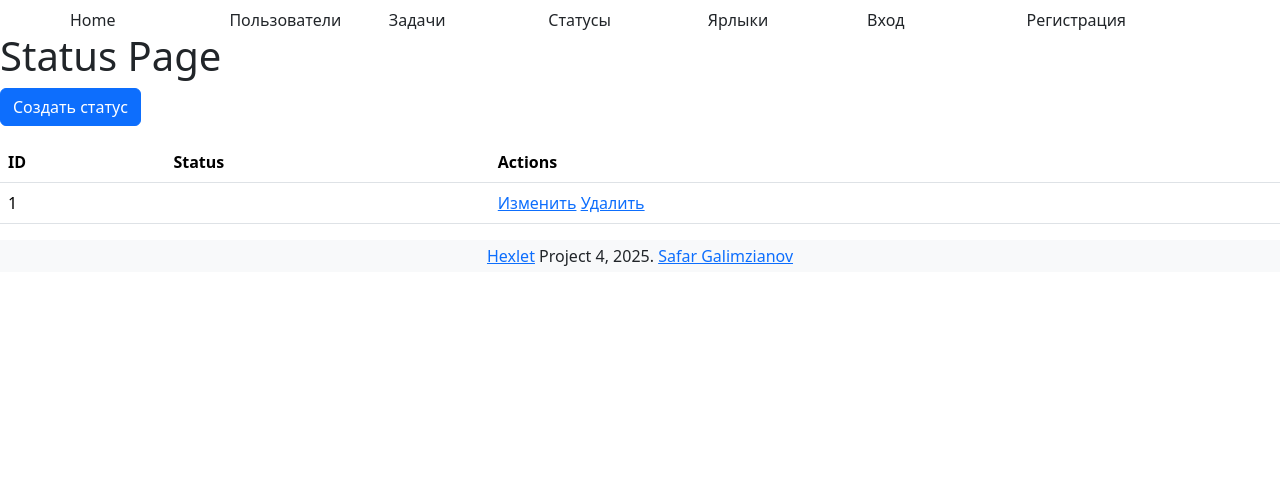
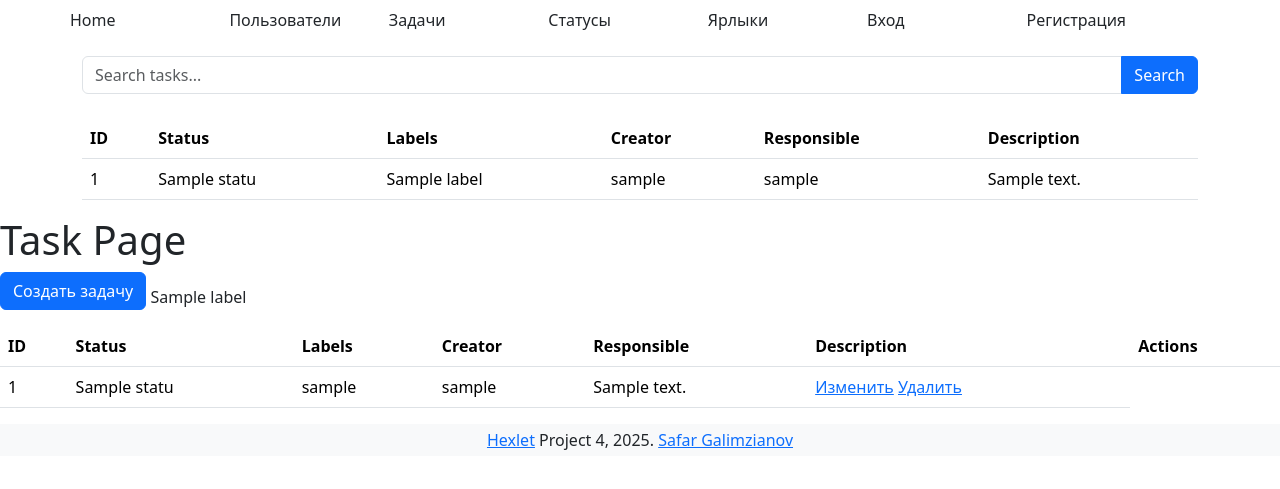
Before and after one commit to SafarGalimzianov/python-project-52, a Django app: template task_manager/templates/tasks/test.html in a window 1280 px wide. Shown: the top 489 px of the page. Run offline with Django 5.2, Linux system fonts and the light colour scheme; the template is opened without the code that fills it: values that come from a table or form of the project are taken from there, others are empty; tables that the repository leaves empty hold one stand-in row (values such as "Sample post").

Commit message:
1.8.?: ...

```diff
--- a/task_manager/templates/tasks/test.html
+++ b/task_manager/templates/tasks/test.html
@@ -21,6 +21,7 @@
         {% block search %}{% endblock %}
         {% block main %}{% endblock %}
     </main>
+
     <div class="container">
         <div class="row w-100">
           <a class="col nav-link" href="{% url 'home' %}">Home</a>
@@ -36,24 +37,85 @@
           {% endif %}
         </div>
       </div>
-  <h1>Status Page</h1>
-  <a class="btn btn-primary mb-3" href="/statuses/create/">Создать статус</a>
+
+
+    <div class="container mt-4">
+        <form method="get" class="mb-4">
+          <div class="input-group">
+            <input type="text" name="q" class="form-control" placeholder="Search tasks..." value="{{ request.GET.q }}">
+            <button class="btn btn-primary" type="submit">Search</button>
+          </div>
+        </form>
+
+        {% if tasks %}
+        <div class="table-responsive">
+          <table class="table table-hover">
+            <thead>
+              <tr>
+                <th>ID</th>
+                <th>Status</th>
+                <th>Labels</th>
+                <th>Creator</th>
+                <th>Responsible</th>
+                <th>Description</th>
+              </tr>
+            </thead>
+            <tbody>
+              {% for task in tasks %}
+              <tr>
+                <td>{{ task.id }}</td>
+                <td>{{ task.status }}</td>
+                <td>
+                  {% for label in task.labels.all %}
+                    {{ label }}{% if not forloop.last %}, {% endif %}
+                  {% endfor %}
+                </td>
+                <td>{{ task.creator.username|default:"-" }}</td>
+                <td>{{ task.responsible.username|default:"-" }}</td>
+                <td>{{ task.description }}</td>
+              </tr>
+              {% empty %}
+              <tr>
+                <td colspan="6">No tasks found.</td>
+              </tr>
+              {% endfor %}
+            </tbody>
+          </table>
+        </div>
+        {% else %}
+          <p>No tasks available.</p>
+        {% endif %}
+      </div>
+
+
+  <h1>Task Page</h1>
+  <a class="btn btn-primary mb-3" href="/tasks/create/">Создать задачу</a>
   <table class="table">
     <thead>
       <tr>
         <th>ID</th>
         <th>Status</th>
+        <th>Labels</th>
+        <th>Creator</th>
+        <th>Responsible</th>
+        <th>Description</th>
         <th>Actions</th>
       </tr>
     </thead>
     <tbody>
-      {% for status in table_content %}
+      {% for task in table_content %}
         <tr>
-          <td>{{ status.id }}</td>
-          <td>{{ status.name }}</td>
+          <td>{{ task.id }}</td>
+          <td>{{ task.status }}</td>
+          {% for label in task.labels.all %}
+              {{ label }}{% if not forloop.last %}, {% endif %}
+          {% endfor %}
+          <td>{{ task.creator }}</td>
+          <td>{{ task.responsible }}</td>
+          <td>{{ task.description }}</td>
           <td>
-            <a href="{% url 'status_update' status.id %}">Изменить</a>
-            <a href="{% url 'status_delete' status.id %}">Удалить</a>
+            <a href="{% url 'task_update' task.id %}">Изменить</a>
+            <a href="{% url 'task_delete' task.id %}">Удалить</a>
             {% comment %}
             <form method="post" action="{% url 'status_delete' status.id %}" style="display:inline;">
               {% csrf_token %}
```
Also changed, not shown: task_manager/tasks/views.py (+18 -3 lines), task_manager/templates/tasks/create_tasks.html (+8 -2 lines). Lines whose indentation alone changed are shown as unchanged.
